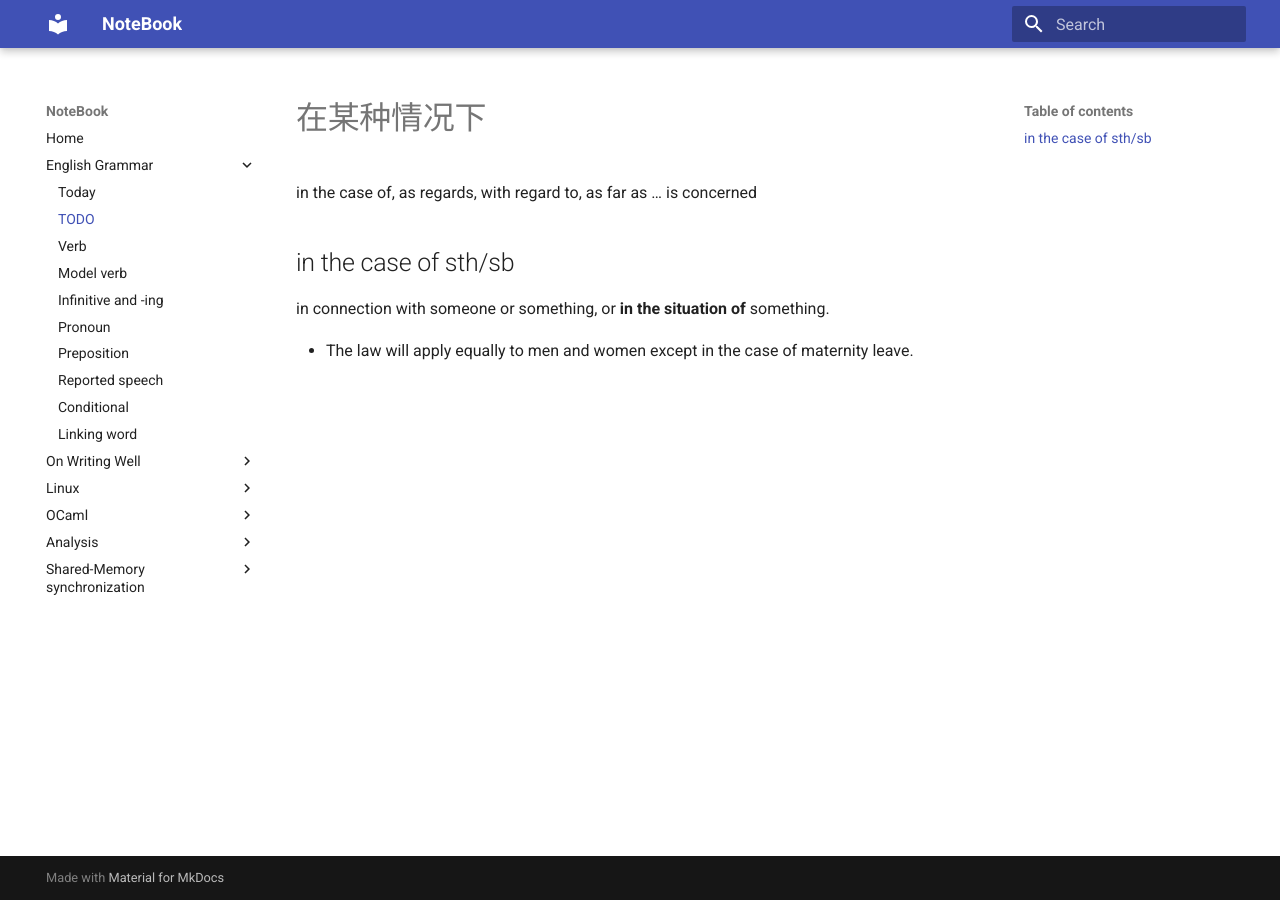
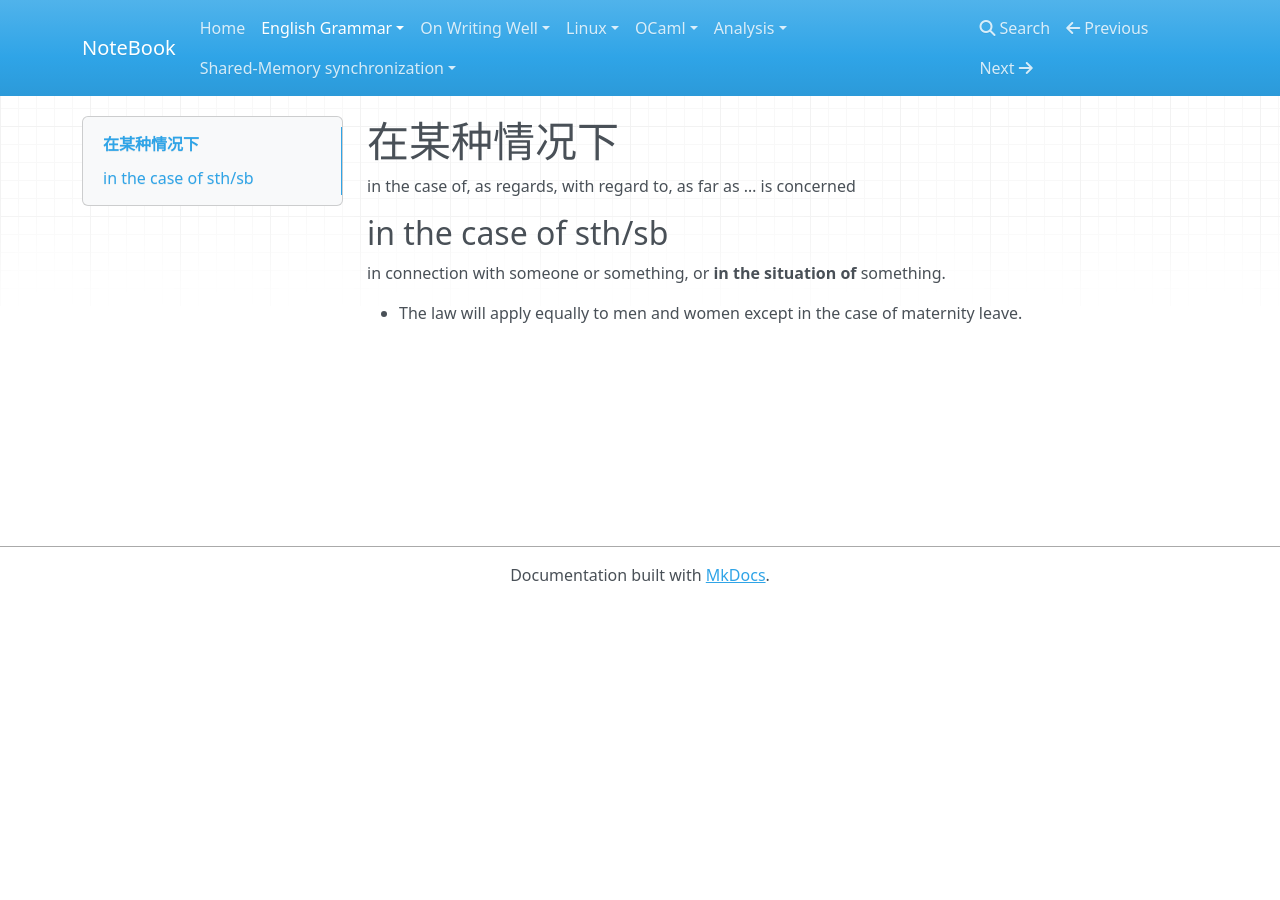
Before and after one commit to junyu92/Notebook, an MkDocs documentation site: the page built from docs/english_grammar/todo.md, in a window 1280 px wide. Built offline with MkDocs 1.6.1, drawn with Linux system fonts in a browser that asks for light colours; nearby versions of some CDN libraries.

Commit message:
Update mkdocs.yml
update theme

```diff
--- a/mkdocs.yml
+++ b/mkdocs.yml
@@ -27,4 +27,4 @@ nav:
     - Shared-Memory synchronization:
         - 'Introduction': 'shared_memory_synchronization/1_introduction.md'
         - 'Architectural Background': 'shared_memory_synchronization/2_architectural_background.md'
-theme: material
+theme: mkdocs
```
